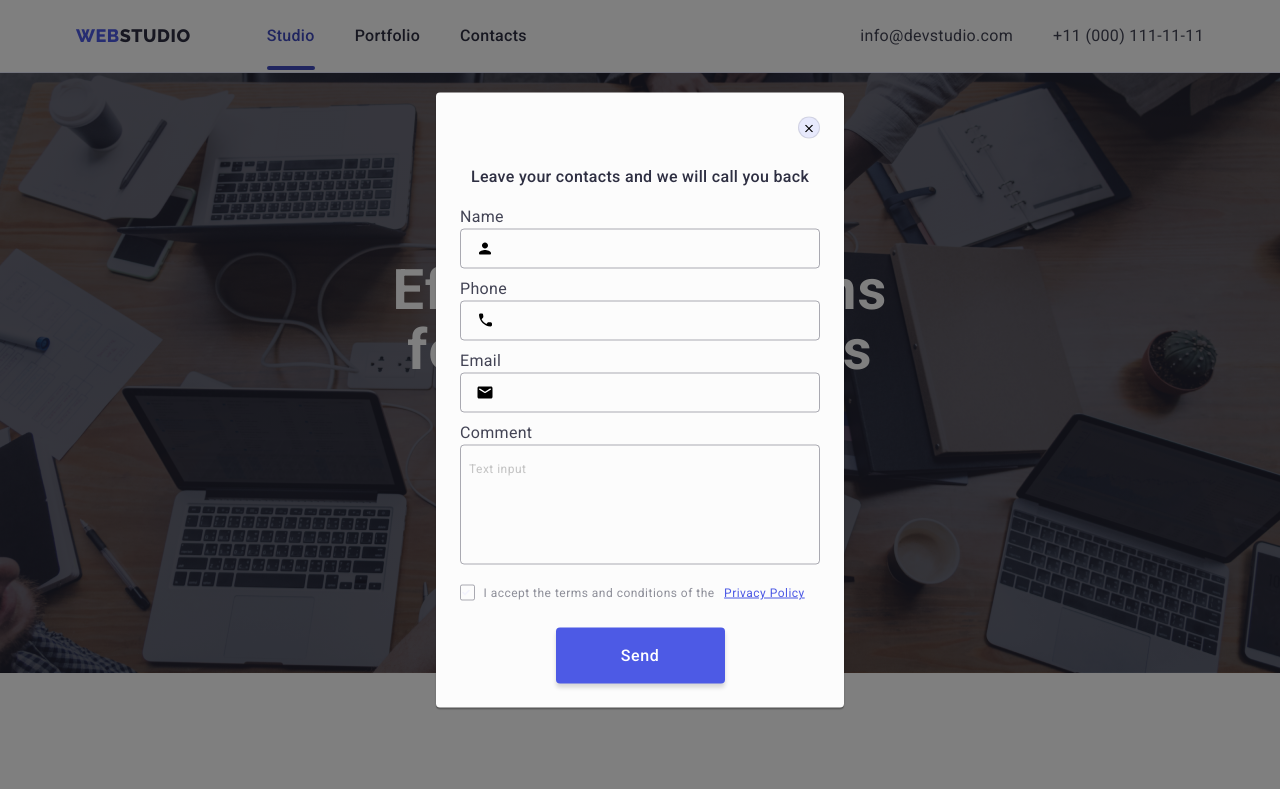
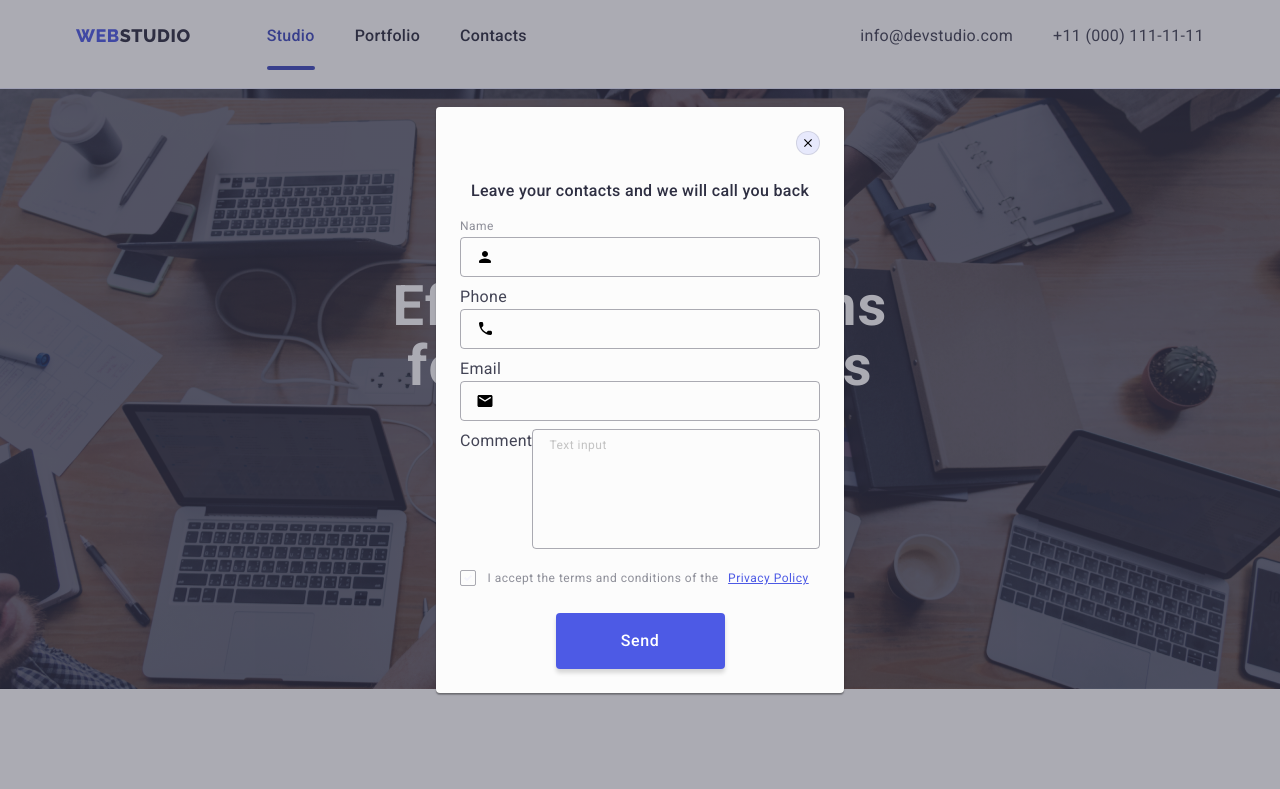
Before and after one commit to parfinna/goit-markup-hw-05, a plain HTML site: page index.html in a window 1280 px wide. Shown: the top 789 px of the page. Drawn offline with nearby package versions, Linux system fonts and the light colour scheme.

Commit message:
homework 5.1

```diff
--- a/css/styles.css
+++ b/css/styles.css
@@ -686,7 +686,7 @@ body {
     font-size: 12px;
     font-style: normal;
     font-weight: 400;
-    line-height: 1.5;
+    line-height: 2;
     letter-spacing: 0.04em;
     padding-left: 16px;
     filter: drop-shadow(0px 4px 4px rgba(0, 0, 0, 0.15));
@@ -745,11 +745,12 @@ body {
     z-index: 999999;
     width: 100%;
     height: 100%;
-    background-color: rgba(0, 0, 0, 0.5);
+    background-color: rgba(46, 47, 66, 0.4);
     opacity: 0;
     visibility: hidden;
     pointer-events: none;
-    transition: opacity 250ms linear, visibility 250ms linear;
+    transition: opacity 250ms cubic-bezier(0.4, 0, 0.2, 1),
+    visibility 250ms cubic-bezier(0.4, 0, 0.2, 1);
 }
 
 .backgrop.is-open {
@@ -781,16 +782,25 @@ body {
 
 .modal-vector-btn {
     position: absolute;
+    display: flex;
+    align-items: center;
+    justify-content: center;
     top: 24px;
     right: 24px;
-    width: 24;
-    height: 24;
+    width: 24px;
+    height: 24px;
+    padding: 0;
     background-color: #E7E9FC;
     border: 1px solid rgba(0, 0, 0, 0.1);
     cursor: pointer;
     border-radius: 50%;
     transition: background-color 250ms cubic-bezier(0.4, 0, 0.2, 1),
     border 250ms cubic-bezier(0.4, 0, 0.2, 1);
+}
+
+.modal-vector-icon {
+    transition: fill 250ms cubic-bezier(0.4, 0, 0.2, 1);
+
 }
 
 .modal-vector-btn:hover,
@@ -817,6 +827,10 @@ body {
     margin-bottom: 8px;
 }
 
+.div-content {
+    margin-bottom: 16px;
+}
+
 .review-form-field-label {
     color: #8E8F99;
     font-size: 12px;
@@ -839,7 +853,7 @@ body {
     border: 1px solid rgba(46, 47, 66, 0.40);
     background-color: transparent;
     padding-left: 38px;
-    transition: border-color 250ms linear;
+    transition: border-color 250ms cubic-bezier(0.4, 0, 0.2, 1);
     outline: 0px solid transparent;
 }
 
@@ -848,7 +862,7 @@ body {
     top: 50%;
     left: 16px;
     transform: translateY(-50%);
-    transition: fill 250ms linear;
+    transition: fill 250ms cubic-bezier(0.4, 0, 0.2, 1);
 }
 
 .review-form-input:focus {
@@ -865,14 +879,14 @@ body {
     color: rgba(46, 47, 66, 0.40);
     font-size: 12px;
     font-weight: 400;
-    line-height: 14px;
-    letter-spacing: 0.48px;
+    line-height: 1.17;
+    letter-spacing: 0.04em;
     border-radius: 4px;
     border: 1px solid rgba(46, 47, 66, 0.40);
     background-color: transparent;
-    padding: 16px 8px;
+    padding: 8px 16px;
     resize: none;
-    transition: border-color 250ms linear;
+    transition: border-color 250ms cubic-bezier(0.4, 0, 0.2, 1);
     outline: 0px solid transparent;
 }
 
@@ -915,7 +929,7 @@ body {
 }
 
  .check-text-box {
-     display: inline-flexbox;
+     display: inline-flex;
      align-items: center;
      justify-content: center;
      fill: transparent;
--- a/index.html
+++ b/index.html
@@ -368,7 +368,7 @@
     </footer>
     <div class="backgrop is-open">
       <div class="modal">
-        <button class="modal-vector-btn">
+        <button class="modal-vector-btn" type="button">
           <svg class="modal-vector-icon" width="8" height="8" aria-label="modal vector icon">
             <use href="./images/icons.svg#vector"></use>
           </svg>
@@ -376,7 +376,7 @@
         <p class="review-form-description">Leave your contacts and we will call you back</p>
         <form class="review-form">
         <div class="review-form-field-wrapper">
-          <label for="user-name" class="review-form-fild-label">Name</label>
+          <label for="user-name" class="review-form-field-label">Name</label>
           <div class="review-form-input-wrapper">
           <input
           class="review-form-input"
@@ -386,7 +386,7 @@
           pattern="[a-zA-Zа-яА-ЯіїІЇєЄґҐʼ]+"
           title="Oleksandr"
           required/>
-          <svg class="review-form-input-icon"  width="18" height="18" aria-label="user icon">
+          <svg class="review-form-input-icon"  width="18" height="24" aria-label="user icon">
             <use href="./images/icons.svg#user"></use>
           </svg>
           </div>
@@ -421,7 +421,7 @@
           </svg>
          </div>
        </div>
-        <div class="review-form-field-wrapper">
+        <div class="review-form-field-wrapper div-content">
           <label for="user-comment" class="review-form-fild-label">Comment</label>
           <textarea
             class="review-form-comment"
```
